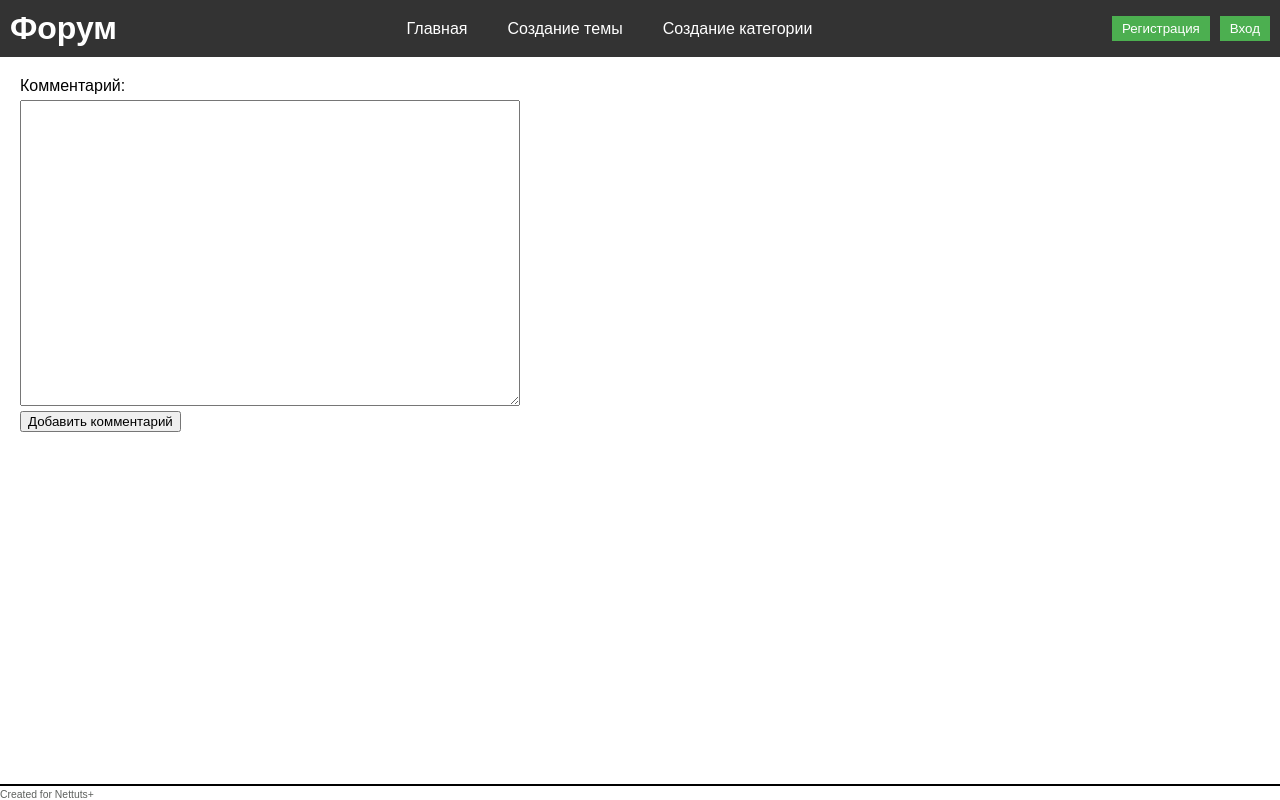
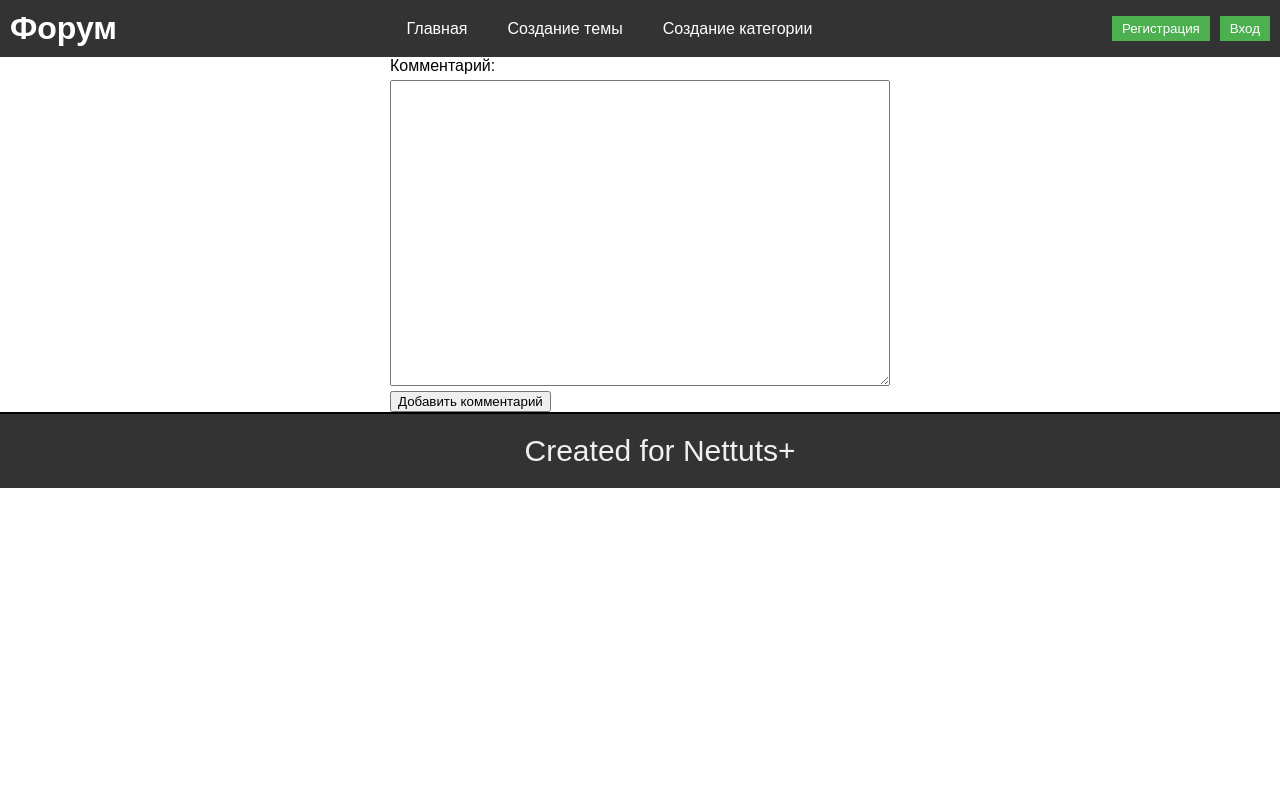
Before and after one commit to AliveRg/forum_php, a PHP site: page /reply.php in a window 1280 px wide. Run offline with PHP 8.4, Linux system fonts and the light colour scheme; data that the repository does not hold is empty.

Commit message:
style foot

```diff
--- a/category.php
+++ b/category.php
@@ -75,7 +75,7 @@
     <div class='container'>
         <div class="" style="display: flex;   justify-content: space-between; width: 100%;">
             <h2 class='field'><?= $row['topic_subject'] ?></h2>
-                    <a class="add_com" href="./reply.php?topic_id=<?= $row['topic_id'] ?>">перейти к теме<a>
+            <a class="add_com" href="./reply.php?topic_id=<?= $row['topic_id'] ?>">перейти к теме</a>
         </div>
         <div class="" style="display: flex;   justify-content: space-between; width: 100%;">
             <h4 class='field'><?= $row['topic_date'] ?></h4>
--- a/footer.css
+++ b/footer.css
@@ -1,12 +1,10 @@
 #footer {
-    position: absolute;
-    bottom: 0;
-    left: 0;
+    padding: 20px;
+    font-size: 30px;
     width: 100vw;
-    background-color: 000;
-    font-size: 65%;
-    padding: 3px 0 0 0;
+    background-color: #333;
+    text-align: center;
     font-family: Arial;
-    color: #5e615e;
+    color: #f0f0f0;
     border-top: 2px solid black;
 }
--- a/header.css
+++ b/header.css
@@ -53,7 +53,7 @@ table a:hover {
 }
 th {
     background-color: #b40e1f;
-    color: #f0f0f0;
+    color: #000;
 }
 td {
     padding: 5px;
--- a/reply.php
+++ b/reply.php
@@ -1,23 +1,25 @@
 <!DOCTYPE html>
 <html lang="en">
+
 <head>
     <meta charset="UTF-8">
     <meta name="viewport" content="width=device-width, initial-scale=1.0">
     <title>Document</title>
 
     <style>
-
-        body, p {
+        body,
+        p {
             box-sizing: border-box;
             margin: 0;
             padding: 0;
         }
+
         h1 {
             margin: 20px;
         }
 
         form {
-            margin: 20px;
+            margin: 0 auto;
             width: 500px;
             display: flex;
             flex-direction: column;
@@ -47,7 +49,8 @@
             display: flex;
         }
 
-        .post div, .topic div {
+        .post div,
+        .topic div {
             width: 20%;
             display: flex;
             flex-direction: column;
@@ -56,10 +59,10 @@
             border-right: 1px solid black;
             margin-right: 10px;
         }
-
     </style>
 
 </head>
+
 <body>
 
 
@@ -84,7 +87,7 @@
                 $user = mysqli_fetch_all($user);
            ?>
     <div class="topic">
-            <div >
+        <div>
             <p><?= $user[0][0] ?></p>
             <p><?= $row['topic_date'] ?></p>
 
@@ -145,13 +148,13 @@
     <p id="sucssesResult">Каментарий успешно добавлен</p>
     <script>
         const vidget = document.getElementById('sucssesResult')
-                console.log('1',vidget);
+        console.log('1', vidget);
         vidget.style.color = 'green'
         setTimeout(() => hideVidget(), 5000)
+
         function hideVidget() {
             vidget.style.display = "none";
         }
-
     </script>
     <?php
                 } else {
@@ -165,7 +168,7 @@
 
    ?>
 
-   <form action="" method="post" name="addPost">
+    <form action="" method="post" name="addPost" class="form_comment">
         <input type="hidden" name="edit_id" value="<?php echo $row["cat_id"]; ?>">
         <label for="reply_topic">Комментарий:</label>
         <textarea type="text" id="reply_topic" name="reply_topic" required></textarea>
@@ -176,4 +179,5 @@
         include './footer.php'
     ?>
 </body>
+
 </html>
```
Also changed, not shown: create_topic.php (+6 -1 lines). Lines whose indentation alone changed are shown as unchanged.
